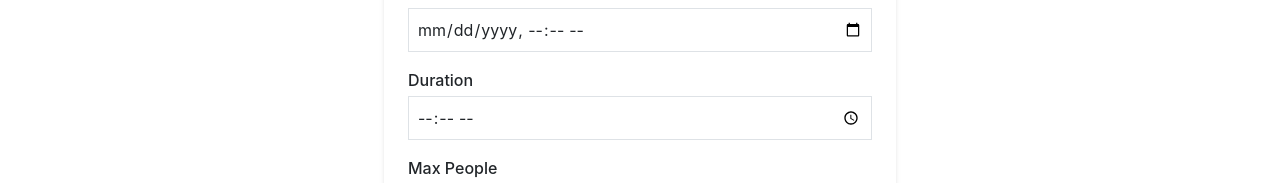
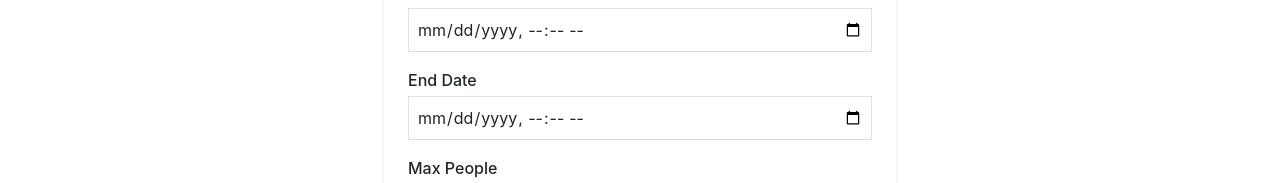
Before and after one commit to rev-line/frontend, a SvelteKit app: page /create-event in a window 1280 px wide. Shown: the part 468-651 px from the top of the page. Built offline with nearby package versions, Linux system fonts and the light colour scheme; what pocketbase would draw is missing.

Commit message:
Event Redirect und Grid display

```diff
--- a/src/routes/create-event/+page.svelte
+++ b/src/routes/create-event/+page.svelte
@@ -1,6 +1,7 @@
 <script lang="ts">
     import { createEvent } from '$lib/stores/eventDetailStore';
     import type IEvent from '$lib/models/IEvent';
+    import {goto} from "$app/navigation";
 
     // Define the form data with default values
     let eventData: Partial<IEvent> = {
@@ -22,7 +23,7 @@
         event.preventDefault();
         try {
             await createEvent(eventData); // Call the event creation function
-            console.log('Event created successfully:', eventData);
+            await goto('/events')
         } catch (error) {
             console.error('Error creating event:', error);
         }
@@ -116,18 +117,20 @@
                     id="start_date"
                     name="start_date"
                     bind:value={eventData.start_date}
+                    required
                     class="p-2 border rounded-md focus:outline-none focus:ring-2 focus:ring-blue-500"
             />
         </div>
 
         <!-- Duration -->
         <div class="flex flex-col">
-            <label for="duration" class="font-medium mb-1">Duration</label>
+            <label for="duration" class="font-medium mb-1">End Date</label>
             <input
-                    type="time"
+                    type="datetime-local"
                     id="duration"
                     name="duration"
                     bind:value={eventData.duration}
+                    required
                     class="p-2 border rounded-md focus:outline-none focus:ring-2 focus:ring-blue-500"
             />
         </div>
--- a/src/routes/events/+page.svelte
+++ b/src/routes/events/+page.svelte
@@ -12,9 +12,9 @@
     <h1 class="text-3xl mb-4"> Events </h1>
 
     {#if $eventMinimalStore.length > 0}
-        <div class="d-flex flex-column gap-4 align-items-center w-100">
+        <div class="grid grid-cols-1 sm:grid-cols-2 lg:grid-cols-3 gap-4 w-full">
             {#each $eventMinimalStore as event}
-                <a href={'/?event=' + btoa(event.id) + (event.start_latitude ? ('&defaultLat=' + event.start_latitude) : '') + (event.start_longitude ? ('&defaultLng=' + event.start_longitude) : '')} class="max-w-96 w-inherit">
+                <a href={'/?event=' + btoa(event.id) + (event.start_latitude ? ('&defaultLat=' + event.start_latitude) : '') + (event.start_longitude ? ('&defaultLng=' + event.start_longitude) : '')} class="max-w-96 w-full">
                     <Card.Root>
                         <Card.Header>
                             <Card.Title>{event.name}</Card.Title>
@@ -27,7 +27,6 @@
                             </Card.Description>
                         </Card.Header>
                         <Card.Content>
-
                             <p>ID: {event.id}</p>
                             <p>Max people: {event.max_people}</p>
                         </Card.Content>
```
